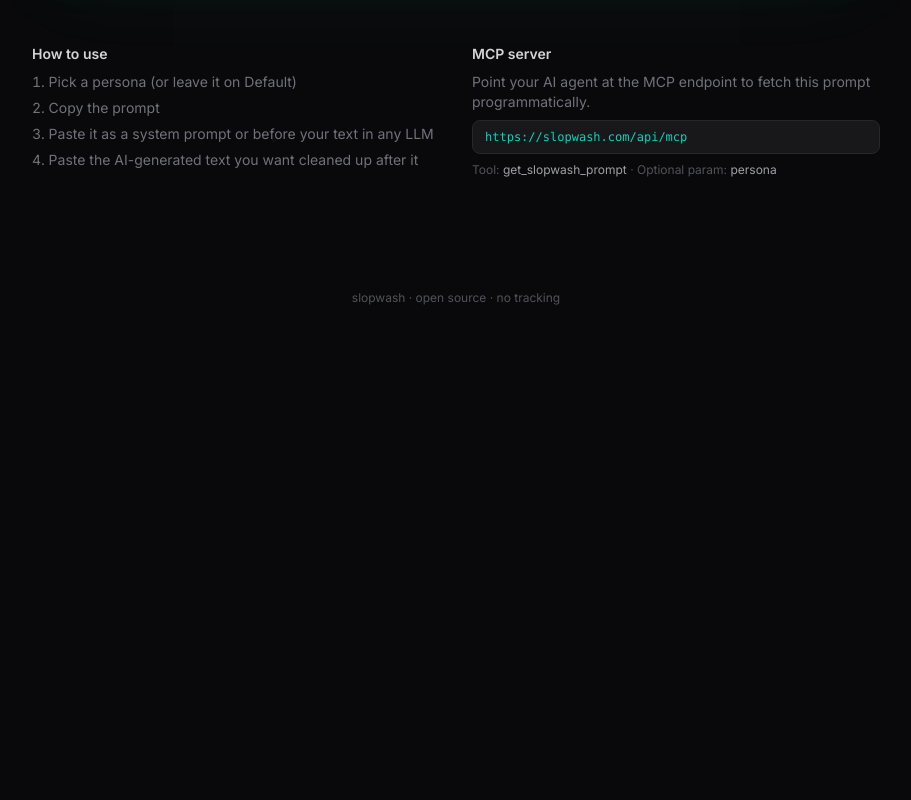
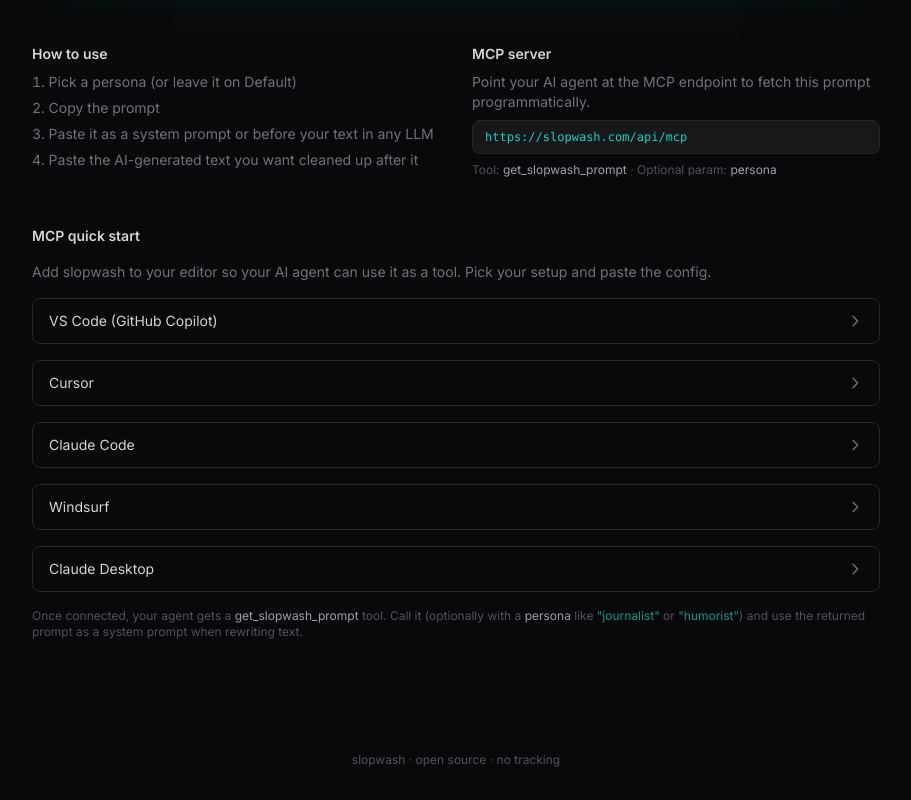
Before and after one commit to espetey/slopwash, a Next.js app: page / in a window 1280 px wide. Shown: the part 869-1669 px from the top of the page, without its empty margins (184-1095 px from the left). Before the commit the page ends 1207 px from the top, so only its background shows below. Built offline with nearby package versions, Linux system fonts and the light colour scheme.

Commit message:
Add MCP quick start guide for VS Code, Cursor, Claude Code, Windsurf, Claude Desktop

```diff
--- a/app/page.tsx
+++ b/app/page.tsx
@@ -151,6 +151,178 @@
             </p>
           </div>
         </section>
+
+        {/* MCP Quick Start */}
+        <section className="mt-12">
+          <h2 className="text-sm font-semibold text-zinc-300 mb-4">
+            MCP quick start
+          </h2>
+          <p className="text-sm text-zinc-500 mb-4">
+            Add slopwash to your editor so your AI agent can use it as a tool.
+            Pick your setup and paste the config.
+          </p>
+
+          <div className="space-y-4">
+            {/* VS Code / GitHub Copilot */}
+            <details className="group rounded-lg border border-zinc-800 bg-zinc-950">
+              <summary className="flex items-center justify-between px-4 py-3 cursor-pointer text-sm text-zinc-300 hover:text-white transition-colors">
+                <span>VS Code (GitHub Copilot)</span>
+                <svg
+                  className="w-4 h-4 text-zinc-500 transition-transform group-open:rotate-90"
+                  fill="none"
+                  viewBox="0 0 24 24"
+                  stroke="currentColor"
+                  strokeWidth={2}
+                >
+                  <path strokeLinecap="round" strokeLinejoin="round" d="M9 5l7 7-7 7" />
+                </svg>
+              </summary>
+              <div className="px-4 pb-4 space-y-2">
+                <p className="text-xs text-zinc-500">
+                  Add to <span className="text-zinc-400">.vscode/mcp.json</span> in your project (or your user settings):
+                </p>
+                <pre className="text-xs bg-zinc-900 border border-zinc-800 rounded-lg px-3 py-2 text-teal-400 font-mono overflow-x-auto whitespace-pre">{`{
+  "servers": {
+    "slopwash": {
+      "type": "http",
+      "url": "https://slopwash.com/api/mcp"
+    }
+  }
+}`}</pre>
+              </div>
+            </details>
+
+            {/* Cursor */}
+            <details className="group rounded-lg border border-zinc-800 bg-zinc-950">
+              <summary className="flex items-center justify-between px-4 py-3 cursor-pointer text-sm text-zinc-300 hover:text-white transition-colors">
+                <span>Cursor</span>
+                <svg
+                  className="w-4 h-4 text-zinc-500 transition-transform group-open:rotate-90"
+                  fill="none"
+                  viewBox="0 0 24 24"
+                  stroke="currentColor"
+                  strokeWidth={2}
+                >
+                  <path strokeLinecap="round" strokeLinejoin="round" d="M9 5l7 7-7 7" />
+                </svg>
+              </summary>
+              <div className="px-4 pb-4 space-y-2">
+                <p className="text-xs text-zinc-500">
+                  Add to <span className="text-zinc-400">.cursor/mcp.json</span> in your project root:
+                </p>
+                <pre className="text-xs bg-zinc-900 border border-zinc-800 rounded-lg px-3 py-2 text-teal-400 font-mono overflow-x-auto whitespace-pre">{`{
+  "mcpServers": {
+    "slopwash": {
+      "url": "https://slopwash.com/api/mcp"
+    }
+  }
+}`}</pre>
+              </div>
+            </details>
+
+            {/* Claude Code */}
+            <details className="group rounded-lg border border-zinc-800 bg-zinc-950">
+              <summary className="flex items-center justify-between px-4 py-3 cursor-pointer text-sm text-zinc-300 hover:text-white transition-colors">
+                <span>Claude Code</span>
+                <svg
+                  className="w-4 h-4 text-zinc-500 transition-transform group-open:rotate-90"
+                  fill="none"
+                  viewBox="0 0 24 24"
+                  stroke="currentColor"
+                  strokeWidth={2}
+                >
+                  <path strokeLinecap="round" strokeLinejoin="round" d="M9 5l7 7-7 7" />
+                </svg>
+              </summary>
+              <div className="px-4 pb-4 space-y-2">
+                <p className="text-xs text-zinc-500">
+                  Run this in your terminal:
+                </p>
+                <pre className="text-xs bg-zinc-900 border border-zinc-800 rounded-lg px-3 py-2 text-teal-400 font-mono overflow-x-auto whitespace-pre">{`claude mcp add slopwash \\
+  --transport http \\
+  https://slopwash.com/api/mcp`}</pre>
+                <p className="text-xs text-zinc-500 mt-1">
+                  Or add to <span className="text-zinc-400">.mcp.json</span> in your project:
+                </p>
+                <pre className="text-xs bg-zinc-900 border border-zinc-800 rounded-lg px-3 py-2 text-teal-400 font-mono overflow-x-auto whitespace-pre">{`{
+  "mcpServers": {
+    "slopwash": {
+      "type": "url",
+      "url": "https://slopwash.com/api/mcp"
+    }
+  }
+}`}</pre>
+              </div>
+            </details>
+
+            {/* Windsurf */}
+            <details className="group rounded-lg border border-zinc-800 bg-zinc-950">
+              <summary className="flex items-center justify-between px-4 py-3 cursor-pointer text-sm text-zinc-300 hover:text-white transition-colors">
+                <span>Windsurf</span>
+                <svg
+                  className="w-4 h-4 text-zinc-500 transition-transform group-open:rotate-90"
+                  fill="none"
+                  viewBox="0 0 24 24"
+                  stroke="currentColor"
+                  strokeWidth={2}
+                >
+                  <path strokeLinecap="round" strokeLinejoin="round" d="M9 5l7 7-7 7" />
+                </svg>
+              </summary>
+              <div className="px-4 pb-4 space-y-2">
+                <p className="text-xs text-zinc-500">
+                  Add to <span className="text-zinc-400">~/.codeium/windsurf/mcp_config.json</span>:
+                </p>
+                <pre className="text-xs bg-zinc-900 border border-zinc-800 rounded-lg px-3 py-2 text-teal-400 font-mono overflow-x-auto whitespace-pre">{`{
+  "mcpServers": {
+    "slopwash": {
+      "serverUrl": "https://slopwash.com/api/mcp"
+    }
+  }
+}`}</pre>
+              </div>
+            </details>
+
+            {/* Claude Desktop */}
+            <details className="group rounded-lg border border-zinc-800 bg-zinc-950">
+              <summary className="flex items-center justify-between px-4 py-3 cursor-pointer text-sm text-zinc-300 hover:text-white transition-colors">
+                <span>Claude Desktop</span>
+                <svg
+                  className="w-4 h-4 text-zinc-500 transition-transform group-open:rotate-90"
+                  fill="none"
+                  viewBox="0 0 24 24"
+                  stroke="currentColor"
+                  strokeWidth={2}
+                >
+                  <path strokeLinecap="round" strokeLinejoin="round" d="M9 5l7 7-7 7" />
+                </svg>
+              </summary>
+              <div className="px-4 pb-4 space-y-2">
+                <p className="text-xs text-zinc-500">
+                  Add to <span className="text-zinc-400">claude_desktop_config.json</span> (Settings &rarr; Developer &rarr; Edit Config):
+                </p>
+                <pre className="text-xs bg-zinc-900 border border-zinc-800 rounded-lg px-3 py-2 text-teal-400 font-mono overflow-x-auto whitespace-pre">{`{
+  "mcpServers": {
+    "slopwash": {
+      "type": "url",
+      "url": "https://slopwash.com/api/mcp"
+    }
+  }
+}`}</pre>
+              </div>
+            </details>
+          </div>
+
+          <p className="text-xs text-zinc-600 mt-4">
+            Once connected, your agent gets a{" "}
+            <span className="text-zinc-400">get_slopwash_prompt</span> tool.
+            Call it (optionally with a{" "}
+            <span className="text-zinc-400">persona</span> like{" "}
+            <span className="text-teal-500/80">&quot;journalist&quot;</span> or{" "}
+            <span className="text-teal-500/80">&quot;humorist&quot;</span>) and
+            use the returned prompt as a system prompt when rewriting text.
+          </p>
+        </section>
       </main>
 
       {/* Footer */}
```
